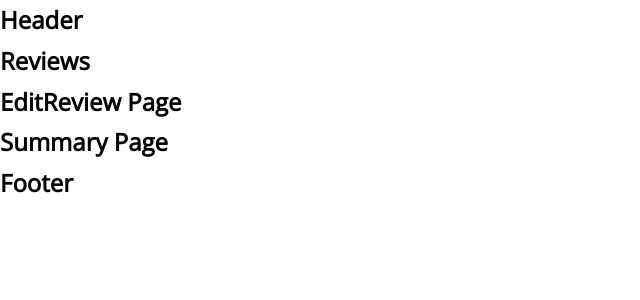
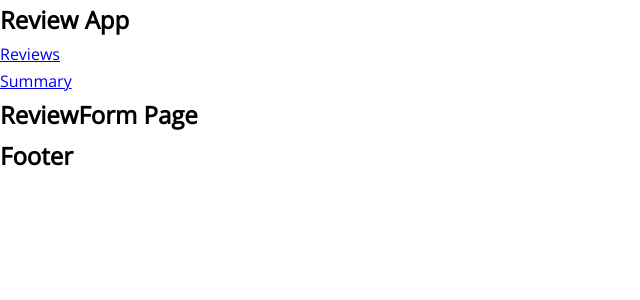
Before and after one commit to Jesrogers/review-app-frontend, a React (Create React App) app: page /review in a window 1280 px wide. Shown: the top 300 px of the page, without its empty margins (0-640 px from the left). Built offline with nearby package versions, Linux system fonts and the light colour scheme.

Commit message:
basic routing

```diff
--- a/src/App.js
+++ b/src/App.js
@@ -1,19 +1,30 @@
 import React from 'react';
+import { BrowserRouter as Router, Switch, Route } from 'react-router-dom';
 import Header from './components/Header/Header';
 import Footer from './components/Footer/Footer';
 import Reviews from './pages/Reviews/Reviews';
-import EditReview from './pages/EditReview/EditReview';
+import ReviewForm from './pages/ReviewForm/ReviewForm';
 import Summary from './pages/Summary/Summary';
 
 function App() {
   return (
-    <>
+    <Router>
       <Header />
-      <Reviews />
-      <EditReview />
-      <Summary />
+
+      <Switch>
+        <Route exact path="/">
+          <Reviews />
+        </Route>
+        <Route path="/review">
+          <ReviewForm />
+        </Route>
+        <Route path="/summary">
+          <Summary />
+        </Route>
+      </Switch>
+
       <Footer />
-    </>
+    </Router>
   );
 }
 
--- a/src/components/Header/Header.js
+++ b/src/components/Header/Header.js
@@ -1,7 +1,20 @@
 import React from 'react';
+import { Link } from 'react-router-dom';
 
 const Header = () => {
-  return <h2>Header</h2>;
+  return (
+    <nav>
+      <h1>Review App</h1>
+      <ul>
+        <li>
+          <Link to="/">Reviews</Link>
+        </li>
+        <li>
+          <Link to="/summary">Summary</Link>
+        </li>
+      </ul>
+    </nav>
+  );
 };
 
 export default Header;
--- a/src/pages/EditReview/EditReview.js
+++ /dev/null
@@ -1,7 +0,0 @@
-import React from 'react';
-
-const EditReview = () => {
-  return <h2>EditReview Page</h2>;
-};
-
-export default EditReview;
--- /dev/null
+++ b/src/pages/ReviewForm/ReviewForm.js
@@ -0,0 +1,7 @@
+import React from 'react';
+
+const ReviewForm = () => {
+  return <h2>ReviewForm Page</h2>;
+};
+
+export default ReviewForm;
```
Also changed, not shown: src/pages/ReviewForm/ReviewForm.module.scss (added).
